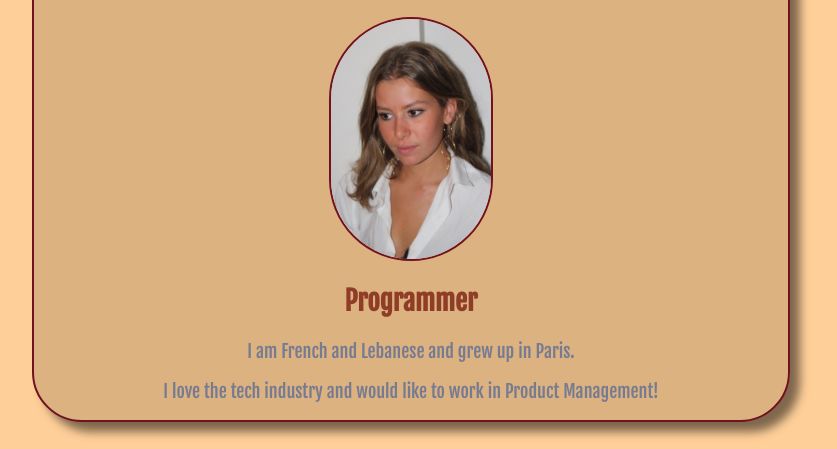
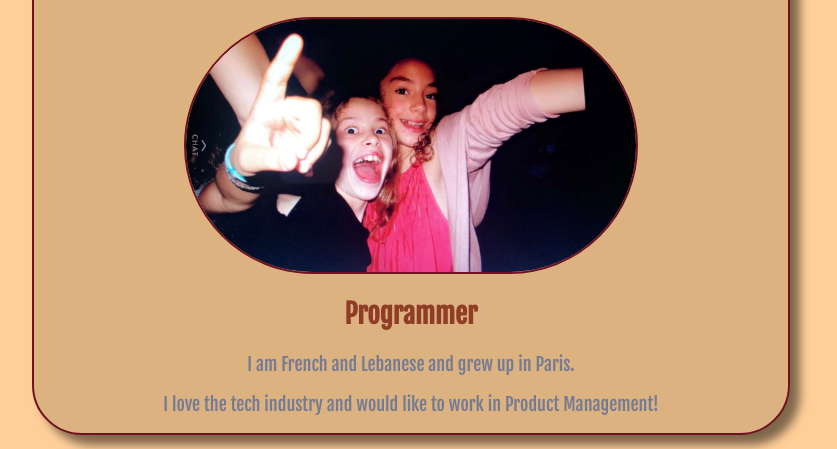
Before and after one commit to elenachanet/profile, a plain HTML site: page index.html in a window 1280 px wide. Shown: the part 145-594 px from the top of the page, without its empty margins (229-1066 px from the left). Drawn offline with Linux system fonts and the light colour scheme.

Commit message:
changes done

```diff
--- a/index.html
+++ b/index.html
@@ -13,7 +13,7 @@
     <div class ="profile">
       <h1>Hello, I'm Elena!</h1>
 
-      <img class ="red-border" src="../profile/images/photo face.JPG" width= "160px" alt="Profile Picture">
+      <img class ="red-border" src="../profile/images/IMG_9915.jpg" width= "450px" alt="Profile Picture">
 
       <h2> Programmer </h2>
 
```
Also changed, not shown: images/IMG_9915.jpg (added).
